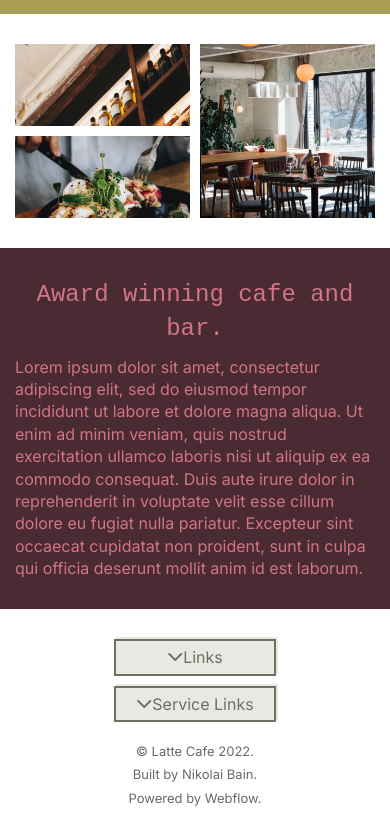
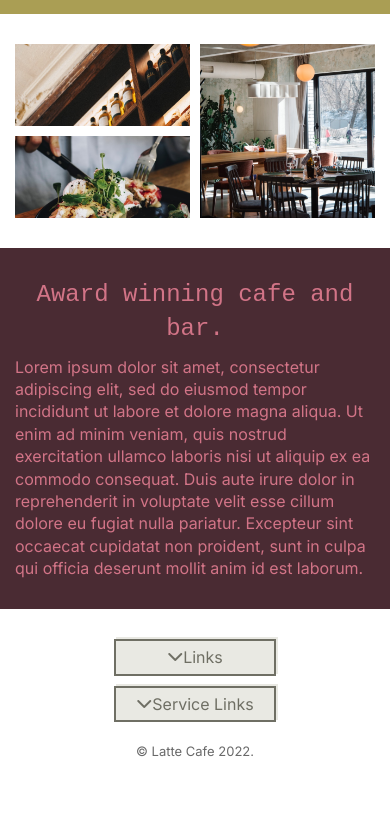
Before and after one commit to AleksandrNazar/CafeSite, a plain HTML site: page index.html in a window 390 px wide. Shown: the part 1703-2535 px from the top of the page. After the commit the page ends 2488 px from the top, so only its background shows below. Drawn offline with Linux system fonts and the light colour scheme; files whose address does not match are found by name; a web font is replaced by a local one.

Commit message:
footer changes

```diff
--- a/assets/css/media.css
+++ b/assets/css/media.css
@@ -148,11 +148,6 @@
         justify-content: center;
     }
 
-    .footer-info {
-        flex-direction: column;
-        align-items: center;
-    }
-
     .footer-info p {
         padding-bottom: 5px;
     }
--- a/assets/css/style.css
+++ b/assets/css/style.css
@@ -358,14 +358,13 @@ header {
 }
 
 .footer-info {
-    display: flex;
-    justify-content: space-around;
     padding: 10px 0;
 }
 
 .footer-info p {
     font-size: 13px;
     color: #696969;
+    text-align: center;
 }
 
 /*Mobile Footer*/
--- a/index.html
+++ b/index.html
@@ -203,8 +203,6 @@
 
                     <div class="footer-info">
                         <p>© Latte Cafe 2022.</p>
-                        <p>Built by Nikolai Bain.</p>
-                        <p>Powered by Webflow.</p>
                     </div>
                 </div>
             </div>
```
